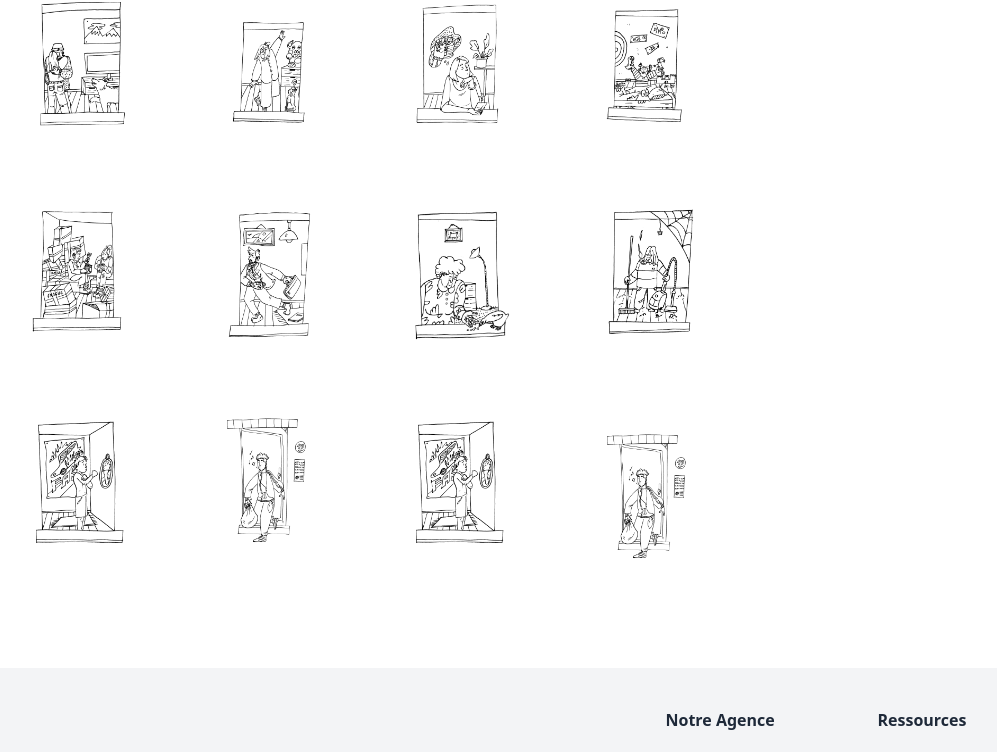
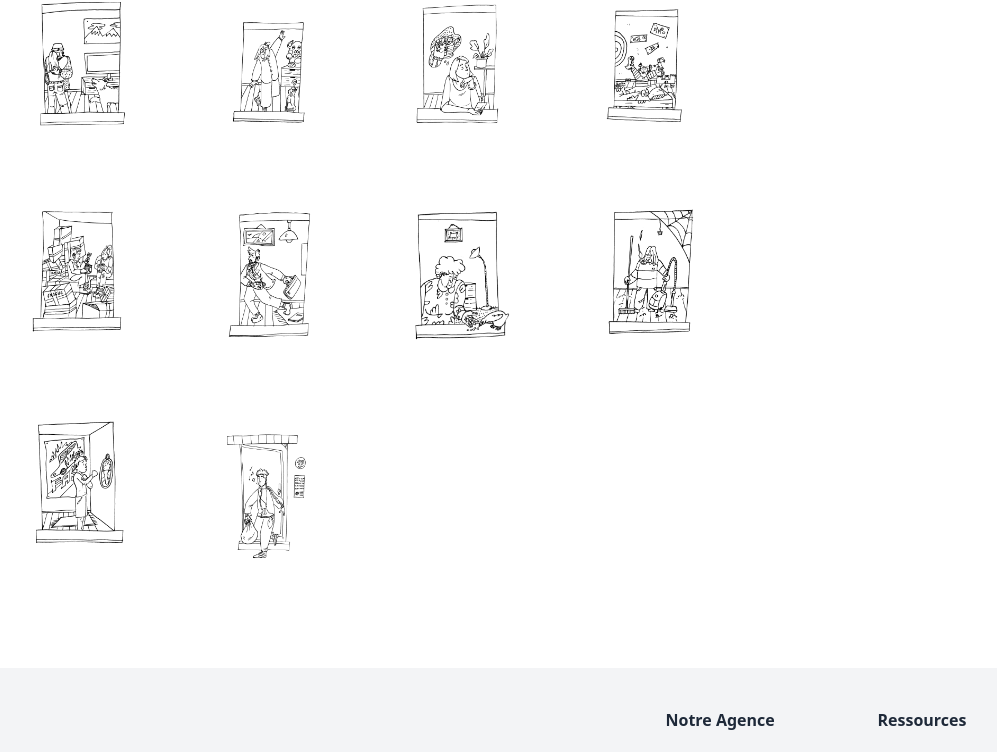
Before and after one commit to Mrtn-Flmt/the_appart_show, a Next.js app: page / in a window 1280 px wide. Shown: the part 3940-4692 px from the top of the page, without its empty margins (275-1272 px from the left). Built offline with nearby package versions, Linux system fonts and the light colour scheme.

Commit message:
+ update root

```diff
--- a/app/components/Description.tsx
+++ b/app/components/Description.tsx
@@ -1,6 +1,3 @@
-import Flex from "./Flex"
-import Text from "./Text";
-
 const Description = () => {
   return (
     <div className="flex flex-col mt-24 mb-24 w-full items-center justify-center gap-8">
@@ -9,7 +6,7 @@ const Description = () => {
       </h2>
       <div className="w-3/4">
         <h2 className="text-lg text-center">
-          Avec <strong>The Appart Show</strong>, nous rendons <strong>hommage à la musique de Queen</strong>, à la fois <strong>fédératrice</strong> et capable de toucher <strong>un large public</strong> d'amateurs de tous horizons. À travers la <strong>visite d'appartements</strong>, nous explorons la manière dont une même chanson, <strong>The Show Must Go On</strong>, résonne différemment selon chaque individu. <br/><br/>
+          Avec <strong>The Appart Show</strong>, nous rendons <strong>hommage à la musique de Queen</strong>, à la fois <strong>fédératrice</strong> et capable de toucher <strong>un large public</strong> d&apos;amateurs de tous horizons. À travers la <strong>visite d&apos;appartements</strong>, nous explorons la manière dont une même chanson, <strong>The Show Must Go On</strong>, résonne différemment selon chaque individu. <br/><br/>
 
           À chaque fenêtre, <strong>un habitant</strong> s’approprie le morceau, selon son vécu, et son émotion à cet instant. Ainsi, nous mettons en lumière la manière dont la <strong>musique se réinvente</strong> et <strong>prend vie</strong> au contact de chacun.
 
--- a/app/components/buildingSection.tsx
+++ b/app/components/buildingSection.tsx
@@ -1,34 +1,23 @@
 import { useState } from "react";
 import { Button } from "@/components/ui/button";
-import { Dialog, DialogContent, DialogHeader, DialogTitle } from "@/components/ui/dialog";
-import assetOne from "@/assets/inside/amoureux.png";
-import assetTwo from "@/assets/inside/danse.png";
-import assetThree from "@/assets/inside/deuil.png";
-import assetFour from "@/assets/inside/dino.png";
-import assetFive from "@/assets/inside/emménagement.png";
-import assetSix from "@/assets/inside/enretard.png";
-import assetSeven from "@/assets/inside/mémé.png";
-import assetEight from "@/assets/inside/ménage.png";
-import assetNine from "@/assets/inside/musclor.png";
-import assetTen from "@/assets/inside/porte.png";
+import { Dialog, DialogContent  } from "@/components/ui/dialog";
 
 const BuildingSection = () => {
   const [open, setOpen] = useState(false);
   const [selectedImage, setSelectedImage] = useState<string | null>(null);
 
-  const images = [
-    assetOne.src,
-    assetTwo.src,
-    assetThree.src,
-    assetFour.src,
-    assetFive.src,
-    assetSix.src,
-    assetSeven.src,
-    assetEight.src,
-    assetNine.src,
-    assetTen.src,
-    assetNine.src,
-    assetTen.src,
+  const images =
+  [
+    "/inside/amoureux.png",
+    "/inside/danse.png",
+    "/inside/deuil.png",
+    "/inside/dino.png",
+    "/inside/emménagement.png",
+    "/inside/enretard.png",
+    "/inside/mémé.png",
+    "/inside/ménage.png",
+    "/inside/musclor.png",
+    "/inside/porte.png",
   ];
 
   const openModal = (image: string) => {
--- a/tsconfig.json
+++ b/tsconfig.json
@@ -4,7 +4,7 @@
     "lib": ["dom", "dom.iterable", "esnext"],
     "allowJs": true,
     "skipLibCheck": true,
-    "strict": true,
+    "strict": false,
     "noEmit": true,
     "esModuleInterop": true,
     "module": "esnext",
```
